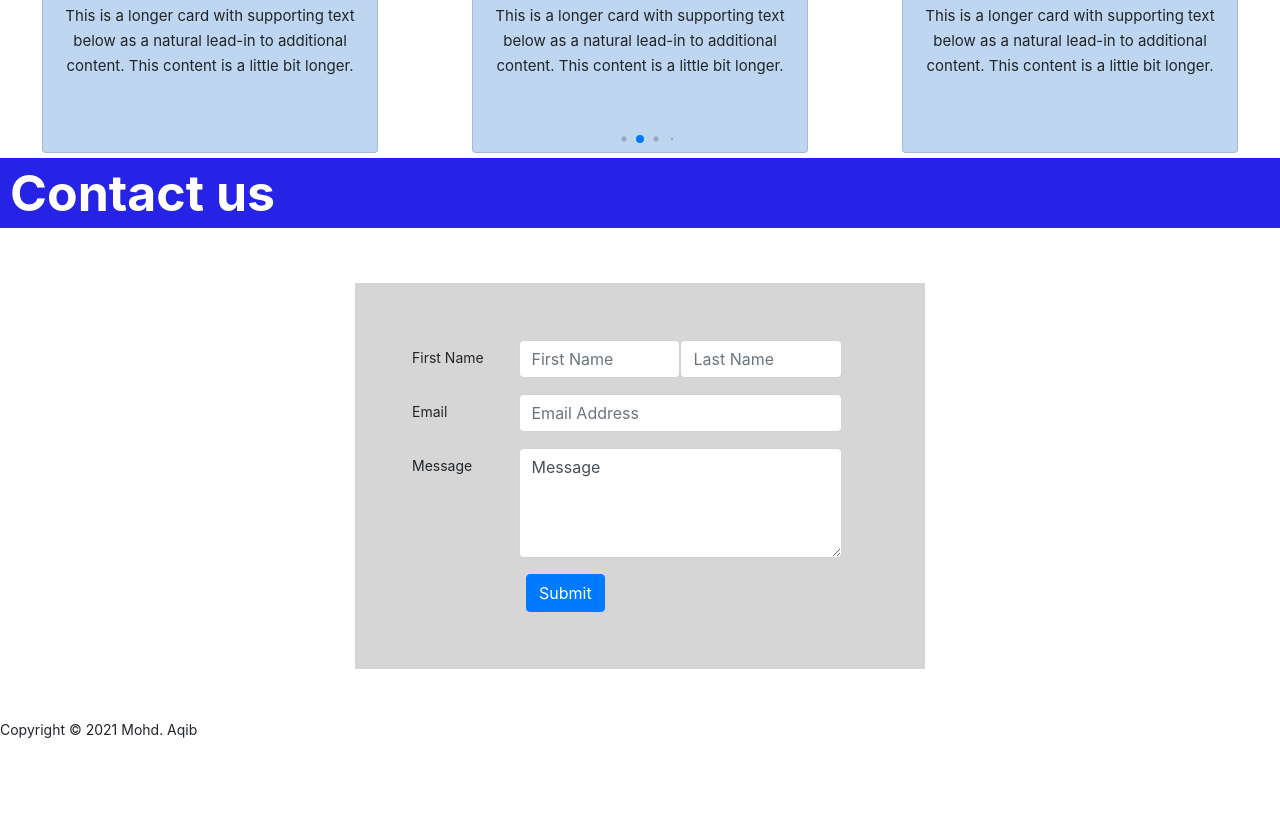
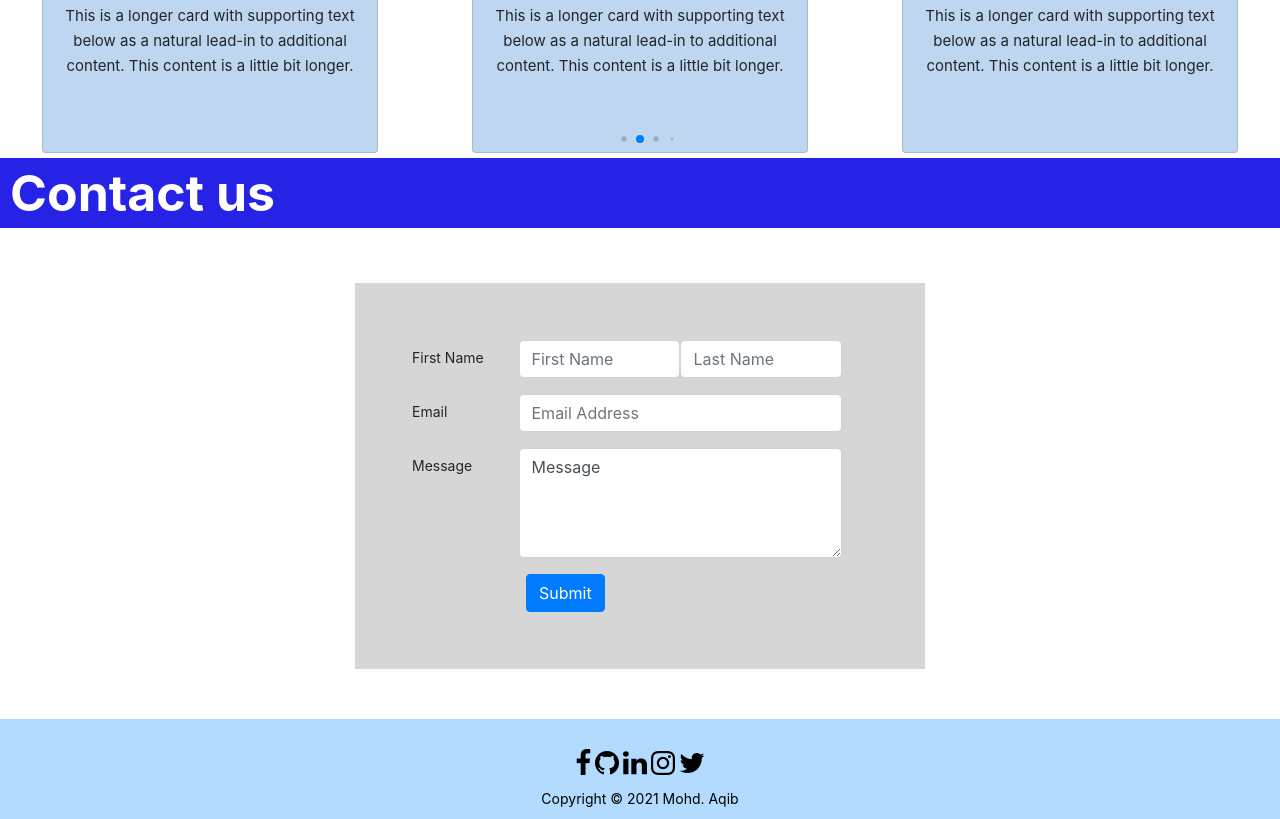
Before and after one commit to itsaqibkhan/portfolio, a website: page index.html in a window 1280 px wide. Shown: the part 2950-3769 px from the top of the page. Before the commit the page ends 3690 px from the top, so only its background shows below. Drawn offline with nearby package versions, Linux system fonts and the light colour scheme; files whose address does not match are found by name.

Commit message:
Added footer

```diff
--- a/css/styles.css
+++ b/css/styles.css
@@ -281,6 +281,19 @@ padding: 0px;
   margin-bottom: 50px;
 }
 
+footer{
+  color: #000;
+  background-color: #b3dbff;
+  height: 100px;
+  text-align: center;
+  padding: 20px;
+}
+
+.social-links{
+  margin: 10px;
+
+}
+
 /* for Swipper */
 .swiper-container {
   width: 100%;
--- a/index.html
+++ b/index.html
@@ -11,6 +11,7 @@
     <link rel="stylesheet" href="node_modules/bootstrap/dist/css/bootstrap.min.css">
     <link rel="stylesheet" href="css/styles.css">
     <link rel="stylesheet" href="https://unpkg.com/swiper/swiper-bundle.min.css" />
+    <link rel="stylesheet" href="node_modules/font-awesome/css/font-awesome.min.css">
 
 
     <title>My Personal Portfolio</title>
@@ -248,9 +249,18 @@
             </div>
         </div>
         <footer>
-            <div>
-                Copyright © 2021 Mohd. Aqib
-            </div>
+
+                <div class=" social-links">
+                    <span class="fa fa-facebook fa-2x"></span>
+                    <span class="fa fa-github fa-2x"></span>
+                    <span class="fa fa-linkedin fa-2x"></span>
+                    <span class="fa fa-instagram fa-2x"></span>
+                    <span class="fa fa-twitter fa-2x"></span>
+                </div>
+                <div class="copyright">
+                    Copyright © 2021 Mohd. Aqib
+                </div>
+
         </footer>
 
     </body>
--- a/package.json
+++ b/package.json
@@ -15,6 +15,7 @@
   },
   "dependencies": {
     "bootstrap": "^4.6.0",
+    "font-awesome": "^4.7.0",
     "jquery": "^3.6.0",
     "popper.js": "^1.16.1"
   }
```
Also changed, not shown: 1 other file.
